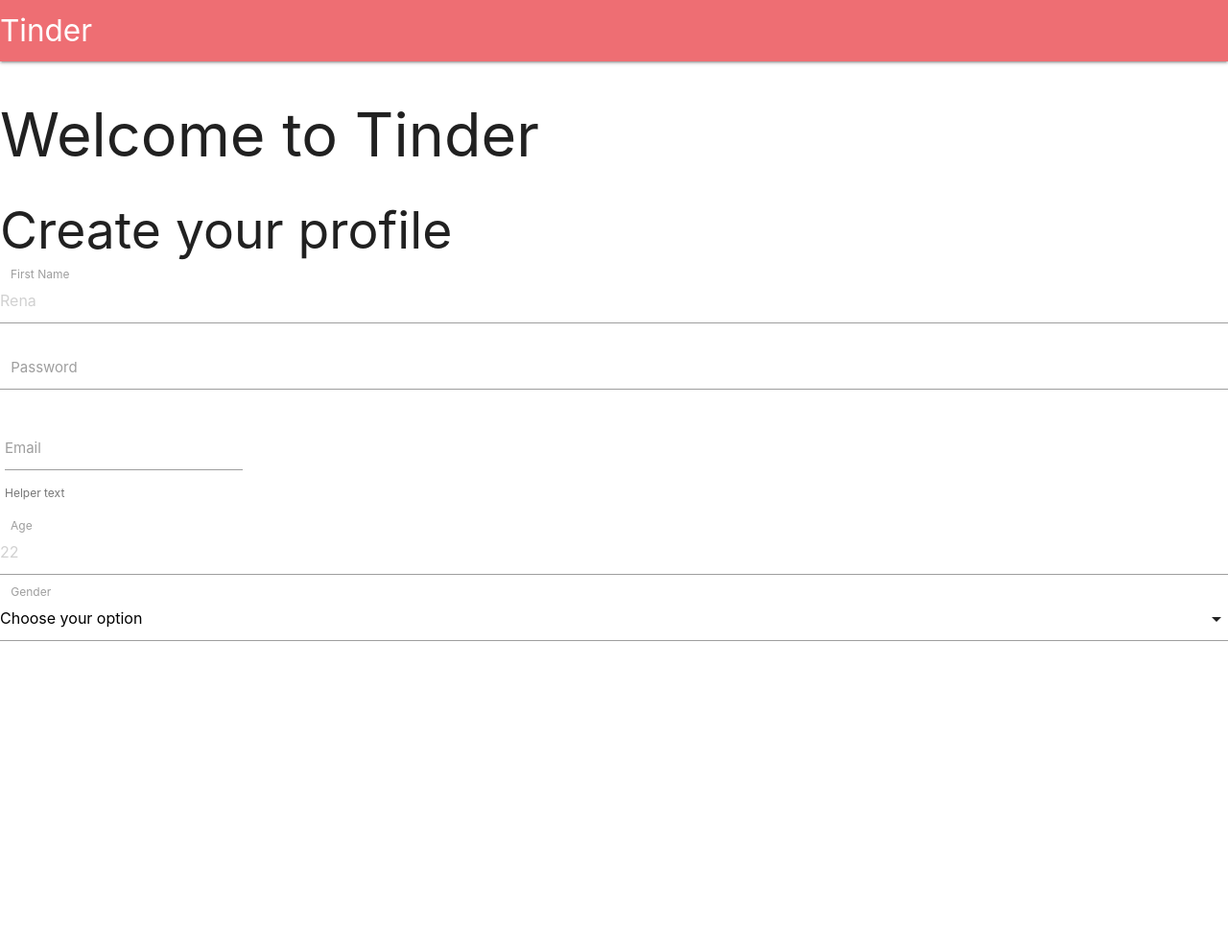
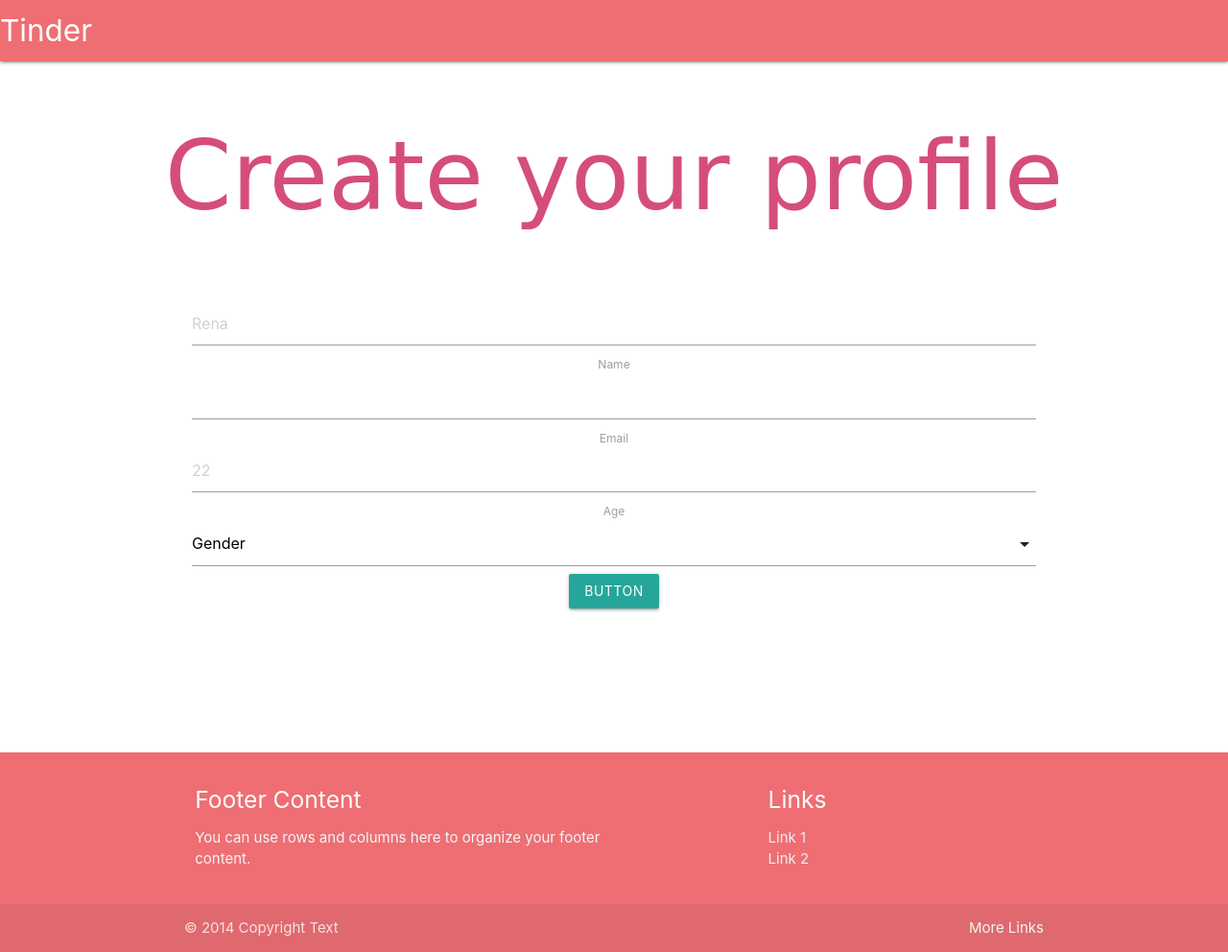
Before and after one commit to bjw123/assignment1-task2, a website: page public/Login.html in a window 1280 px wide. Shown: the whole page at 96% size. Before the commit the page ends 800 px from the top, so only its background shows below. Drawn offline with nearby package versions, Linux system fonts and the light colour scheme; no server answers.

```diff
--- a/package.json
+++ b/package.json
@@ -6,7 +6,8 @@
   "dependencies": {
     "express": "*",
     "moment": "*",
-    "jquery": "*"
+    "jquery": "*",
+    "mongodb": "^3.6.0"
   },
   "scripts": {
     "test": "echo \"Error: no test specified\" && exit 1"
--- a/public/Login.css
+++ b/public/Login.css
@@ -0,0 +1,19 @@
+h1{
+    text-align: center;
+    color: #d54d7b;
+    font-family: "Great Vibes", cursive;
+    font-size: 100px;
+    line-height: 160px;
+    font-weight: normal;
+    margin-bottom: 0px;
+    margin-top: 40px;
+    text-shadow: 0 1px 1px #fff;
+}
+
+#user-credentials{
+    text-align: center;
+    margin-bottom: 150px;
+    margin-top: 50px;
+    margin-left: 200px;
+    margin-right: 200px;
+}
--- a/public/Login.html
+++ b/public/Login.html
@@ -14,10 +14,10 @@
     <!-- Compiled and minified JavaScript -->
     <script src="https://cdnjs.cloudflare.com/ajax/libs/materialize/1.0.0/js/materialize.min.js"></script>
 
+    <link href="Login.css" rel="stylesheet">
     <script src ="Login.js"></script>
 </head>
 <body>
-
 <nav>
     <div class="nav-wrapper">
         <a href="#" class="brand-logo">Tinder</a>
@@ -25,48 +25,28 @@
     </div>
 </nav>
 
-    <h1>Welcome to Tinder</h1>
+<h1>Create your profile</h1>
 
-    <h2>Create your profile</h2>
-
-
-    <article>
-        <div class="input-field col s6">
-            <input placeholder="Rena" id="first_name" type="text" class="validate">
-            <label for="first_name">First Name</label>
-
+<article id="user-credentials">
+    <div>
+        <input placeholder="Rena" id="user-name" type="text" class="validate">
+        <label for="user-name">Name</label>
     </div>
 
-        <div class="input-field col s12">
-            <input id="password" type="password" class="validate">
-            <label for="password">Password</label>
+    <div>
+        <input id="user-email" type="email" class="validate">
+        <label for="user-email">Email</label>
+        <span class="helper-text" data-error="wrong" data-success="right"></span>
     </div>
 
-
-        <div class="input-field inline">
-            <input id="email_inline" type="email" class="validate">
-            <label for="email_inline">Email</label>
-            <span class="helper-text" data-error="wrong" data-success="right">Helper text</span>
+    <div>
+        <input placeholder="22" id="user-age" type="number" class="validate" >
+        <label for="user-age">Age</label>
     </div>
 
-        <div class="input-field col s6">
-            <input placeholder="22" id="age" type="text" class="validate" >
-            <label for="first_name">Age</label>
-
-        </div>
-
-
-
-
-
-
-
-
-
-
-        <div class="input-field col s12">
-            <select>
-                <option value="" disabled selected>Choose your option</option>
+    <div>
+        <select id="user-gender">
+            <option value="" disabled selected>Gender</option>
             <option value="1">Male</option>
             <option value="2">Female</option>
             <option value="3">Lobster</option>
@@ -74,16 +54,37 @@
         <label>Gender</label>
     </div>
 
+    <a class="waves-effect waves-light btn" id="submit-button">button</a>
+</article>
 
 
 
-        <!--<a class="waves-effect waves-light btn" href="Profile.html" id="submitButton">button</a>-->
-    </article>
 
 
-    <h3 id="result"></h3>
 
-
+<footer class="page-footer">
+    <div class="container">
+        <div class="row">
+            <div class="col l6 s12">
+                <h5 class="white-text">Footer Content</h5>
+                <p class="grey-text text-lighten-4">You can use rows and columns here to organize your footer content.</p>
+            </div>
+            <div class="col l4 offset-l2 s12">
+                <h5 class="white-text">Links</h5>
+                <ul>
+                    <li><a class="grey-text text-lighten-3" href="#!">Link 1</a></li>
+                    <li><a class="grey-text text-lighten-3" href="#!">Link 2</a></li>
+                </ul>
+            </div>
+        </div>
+    </div>
+    <div class="footer-copyright">
+        <div class="container">
+            © 2014 Copyright Text
+            <a class="grey-text text-lighten-4 right" href="#!">More Links</a>
+        </div>
+    </div>
+</footer>
 
 
 
--- a/public/Login.js
+++ b/public/Login.js
@@ -1,24 +1,26 @@
 console.log("login script loaded");
 
-
+/*
 function show_value(x)
 {
     document.getElementById("slider_value").innerHTML=x;
-}
+}*/
 
 $(document).ready(function () {
 
     $('select').formSelect();
 
 
+    $.ajax({
+        url: "/createUser",
+        contentType: 'application/json',
+        data: JSON.stringify(data), // access in body
+        type: 'PUT',
+        success: function(result) {
+            console.log(result)
+        }
+    })
 
-
-    console.log("document ready");
-
-    $.get( "/getUsers", function(data) {
-        console.log(data);
-
-    });
 
 
 
```
Also changed, not shown: index.js (+34 -30 lines), public/Profile.css (added, +7 -0 lines), public/Profile.html (+45 -24 lines), public/Profile.js (+35 -1 lines), 1 other file. Lines whose indentation alone changed are shown as unchanged.
